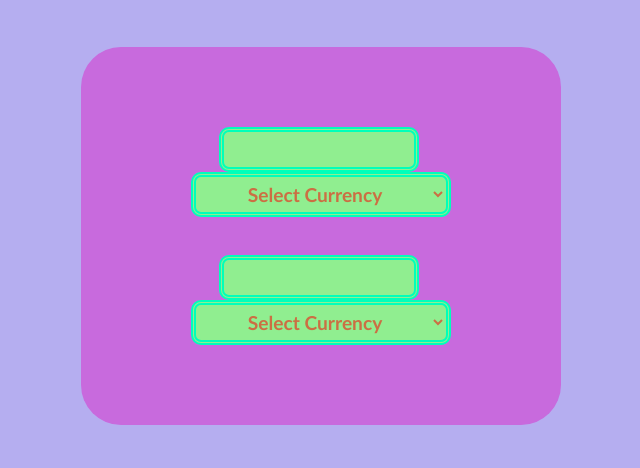
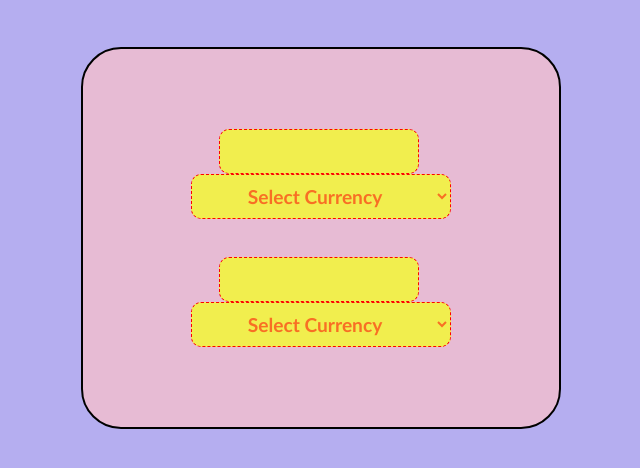
Before and after one commit to ani-mukherjee/CURRENCY-CONVERTER, a plain HTML site: page index.html in a window 1280 px wide. Shown: the part 146-614 px from the top of the page, without its empty margins (319-959 px from the left). Drawn offline with Linux system fonts and the light colour scheme.

Commit message:
incomplete

```diff
--- a/style.css
+++ b/style.css
@@ -17,10 +17,13 @@ body{
 
 }
 .total{
-    background-color: rgb(200, 106, 221);
+    background-color: rgb(231, 187, 212);
     margin:0 400px 0 400px ;
     padding:80px 30px 80px 30px;
     border-radius: 40px;
+    border-color: black;
+    border-width: 2px;
+    border-style:solid;
 }
 #value1{
     width: 200px;
@@ -30,10 +33,10 @@ body{
     font-weight:bolder;
     font-size: larger;
     color: #ff0000b0;
-    background-color: lightgreen;
-    border-width: 5px;
-    border-style: double;
-    border-color:rgb(0, 255, 187);
+    background-color: rgb(241, 238, 78);
+    border-width: 1.8px;
+    border-style: dashed;
+    border-color:rgb(254, 1, 1);
 }
 #currency1{
     width: 260px;
@@ -42,10 +45,10 @@ body{
     font-weight:bolder;
     font-size: larger;
     color: #ff000088;
-    background-color: lightgreen;
-    border-width: 5px;
-    border-style: double;
-    border-color:rgb(0, 255, 187);
+    background-color: rgb(241, 238, 78);
+    border-width: 1.8px;
+    border-style: dashed;
+    border-color:rgb(254, 1, 1);
 
 }
 #value2{
@@ -56,10 +59,10 @@ body{
     font-weight:bolder;
     font-size: larger;
     color: #ff0000b0;
-    background-color: lightgreen;
-    border-width: 5px;
-    border-style: double;
-    border-color:rgb(0, 255, 187);
+    background-color: rgb(241, 238, 78);
+    border-width: 1.8px;
+    border-style: dashed;
+    border-color:rgb(254, 1, 1);
 }
 
 #currency2{
@@ -69,9 +72,9 @@ body{
     font-weight:bolder;
     font-size: larger;
     color: #ff000088;
-    background-color: lightgreen;
-    border-width: 5px;
-    border-style: double;
-    border-color:rgb(0, 255, 187);
+    background-color: rgb(241, 238, 78);
+    border-width: 1.8px;
+    border-style:dashed ;
+    border-color:rgb(254, 1, 1);
 
 }
```
